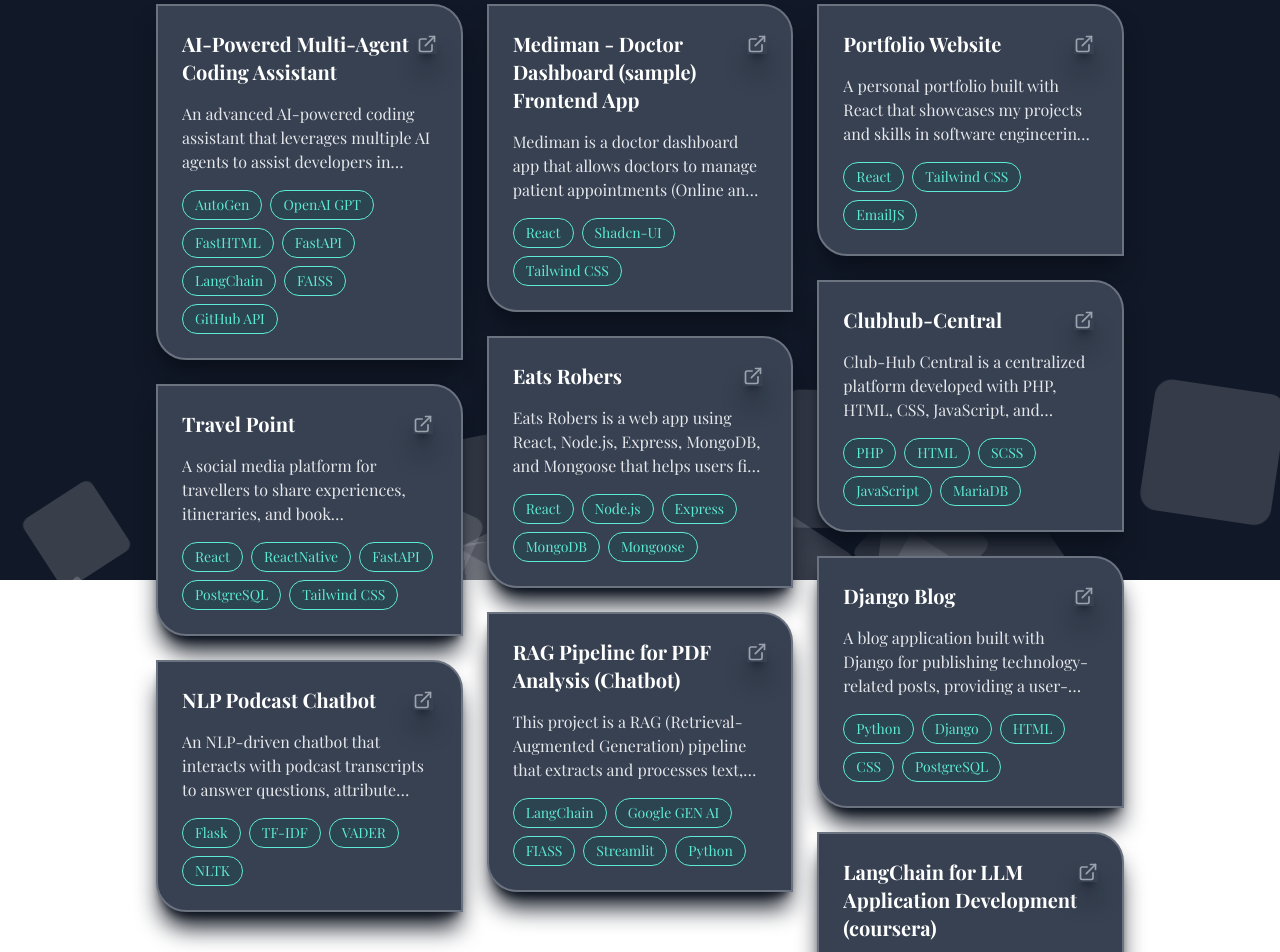
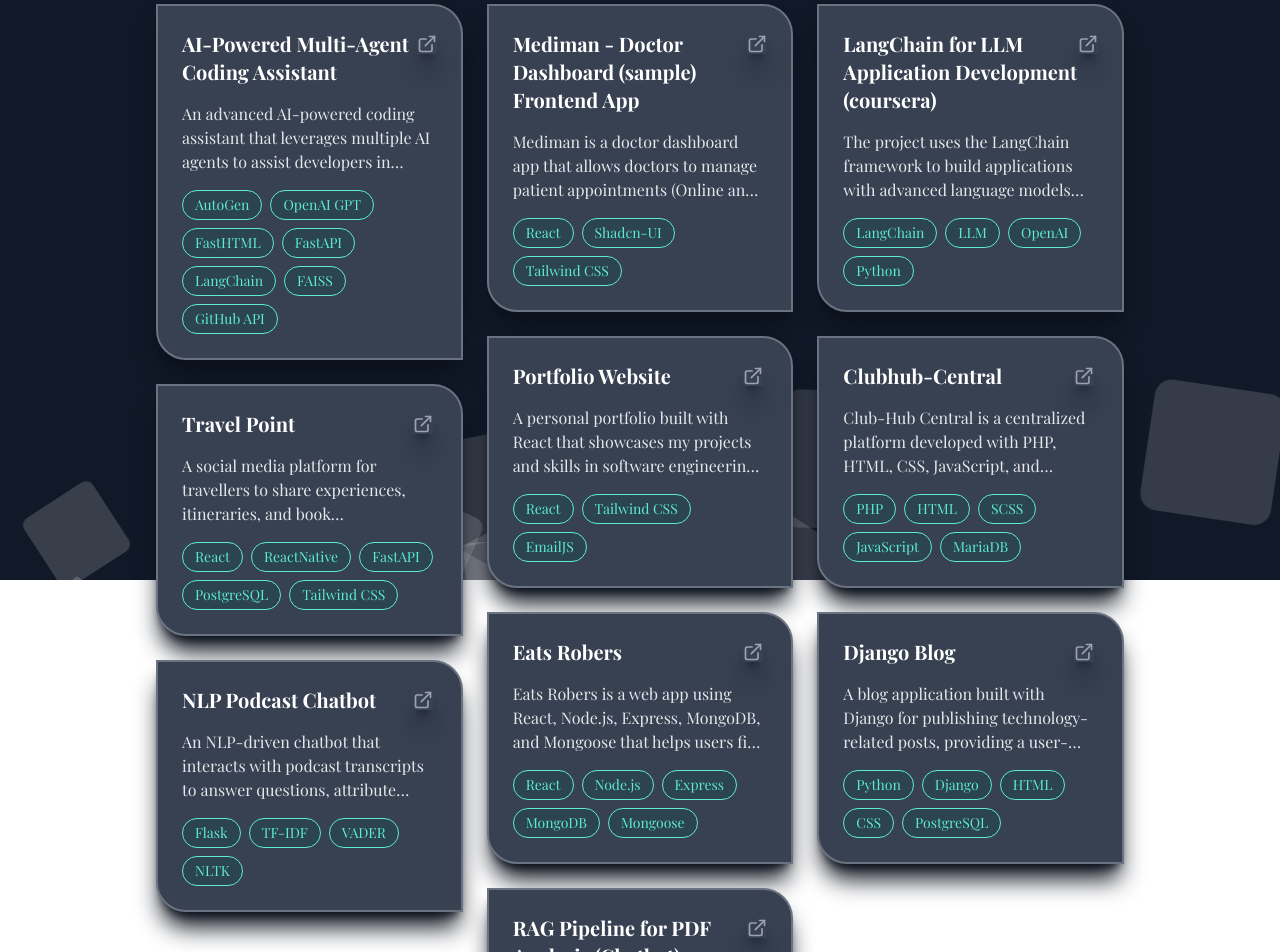
Before and after one commit to Usamafuward/portfolio, a React (Vite) app: page /projects in a window 1280 px wide. Shown: the part 220-1172 px from the top of the page. Built offline with nearby package versions, Linux system fonts and the light colour scheme.

Commit message:
Update Projects.jsx

```diff
--- a/src/pages/Projects.jsx
+++ b/src/pages/Projects.jsx
@@ -65,6 +65,13 @@ export default function Projects() {
       technologies: ["React", "Shadcn-UI", "Tailwind CSS"],
     },
     {
+      title: "Portfolio Website",
+      description:
+        "A personal portfolio built with React that showcases my projects and skills in software engineering and machine learning, providing an engaging platform for potential employers and collaborators.",
+      to: "https://github.com/Usamafuward/portfolio.git",
+      technologies: ["React", "Tailwind CSS", "EmailJS"],
+    },
+    {
       title: "Eats Robers",
       description:
         "Eats Robers is a web app using React, Node.js, Express, MongoDB, and Mongoose that helps users find the perfect meal, featuring seamless payment options and exceptional customer service.",
@@ -85,11 +92,11 @@ export default function Projects() {
       ],
     },
     {
-      title: "Portfolio Website",
+      title: "LangChain for LLM Application Development (coursera)",
       description:
-        "A personal portfolio built with React that showcases my projects and skills in software engineering and machine learning, providing an engaging platform for potential employers and collaborators.",
-      to: "https://github.com/Usamafuward/portfolio.git",
-      technologies: ["React", "Tailwind CSS", "EmailJS"],
+        "The project uses the LangChain framework to build applications with advanced language models (LLMs), focusing on key features like prompts, memory management, creating operation chains, document-based question answering, and developing LLMs as reasoning agents.",
+      to: "https://www.coursera.org/learn/langchain-for-llm-application-development-project",
+      technologies: ["LangChain", "LLM", "OpenAI", "Python"],
     },
     {
       title: "Clubhub-Central",
@@ -104,13 +111,6 @@ export default function Projects() {
         "A blog application built with Django for publishing technology-related posts, providing a user-friendly interface for authors to share insights and engage with readers.",
       to: "https://github.com/Usamafuward/Django-blog.git",
       technologies: ["Python", "Django", "HTML", "CSS", "PostgreSQL"],
-    },
-    {
-      title: "LangChain for LLM Application Development (coursera)",
-      description:
-        "The project uses the LangChain framework to build applications with advanced language models (LLMs), focusing on key features like prompts, memory management, creating operation chains, document-based question answering, and developing LLMs as reasoning agents.",
-      to: "https://www.coursera.org/learn/langchain-for-llm-application-development-project",
-      technologies: ["LangChain", "LLM", "OpenAI", "Python"],
     },
   ];
 
```
